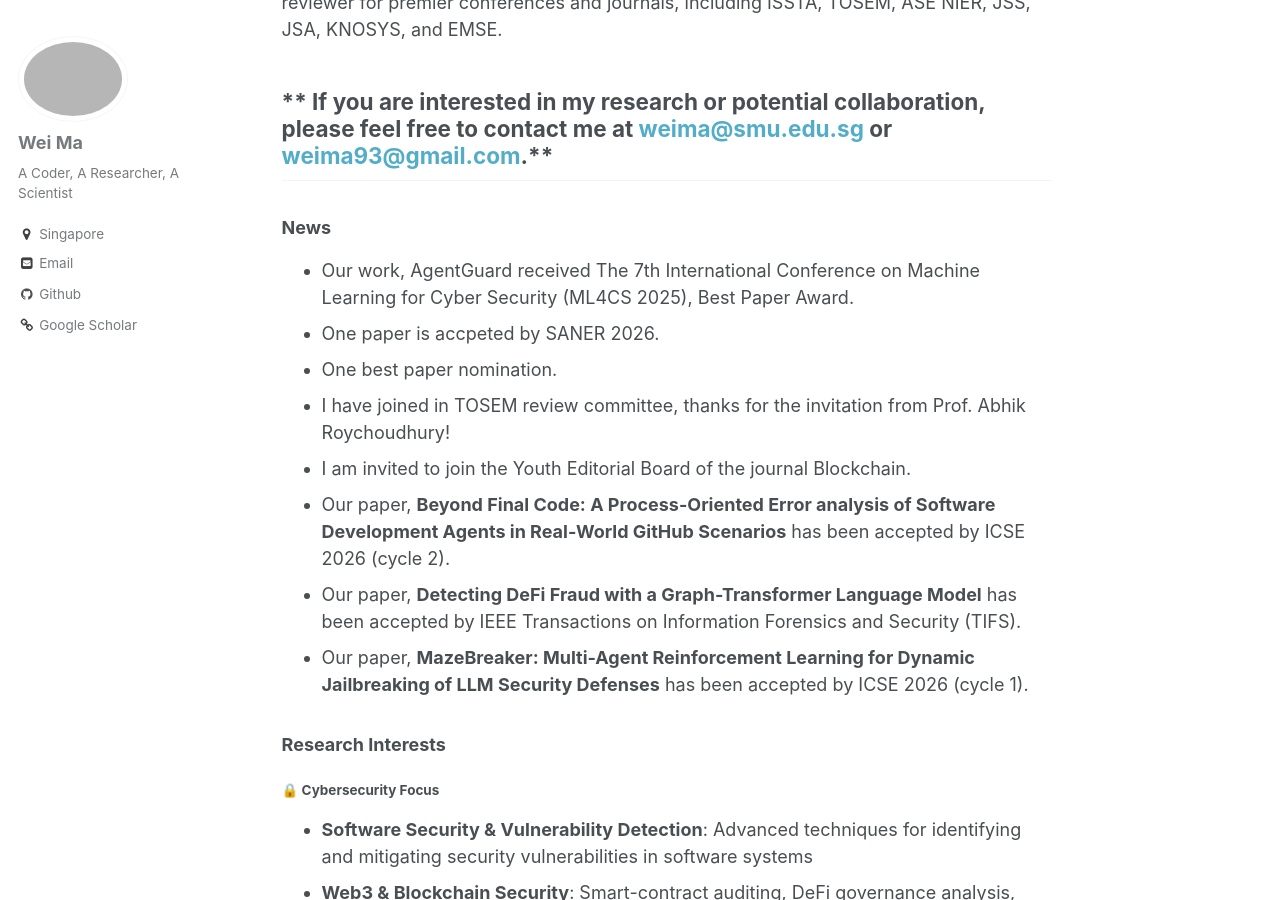
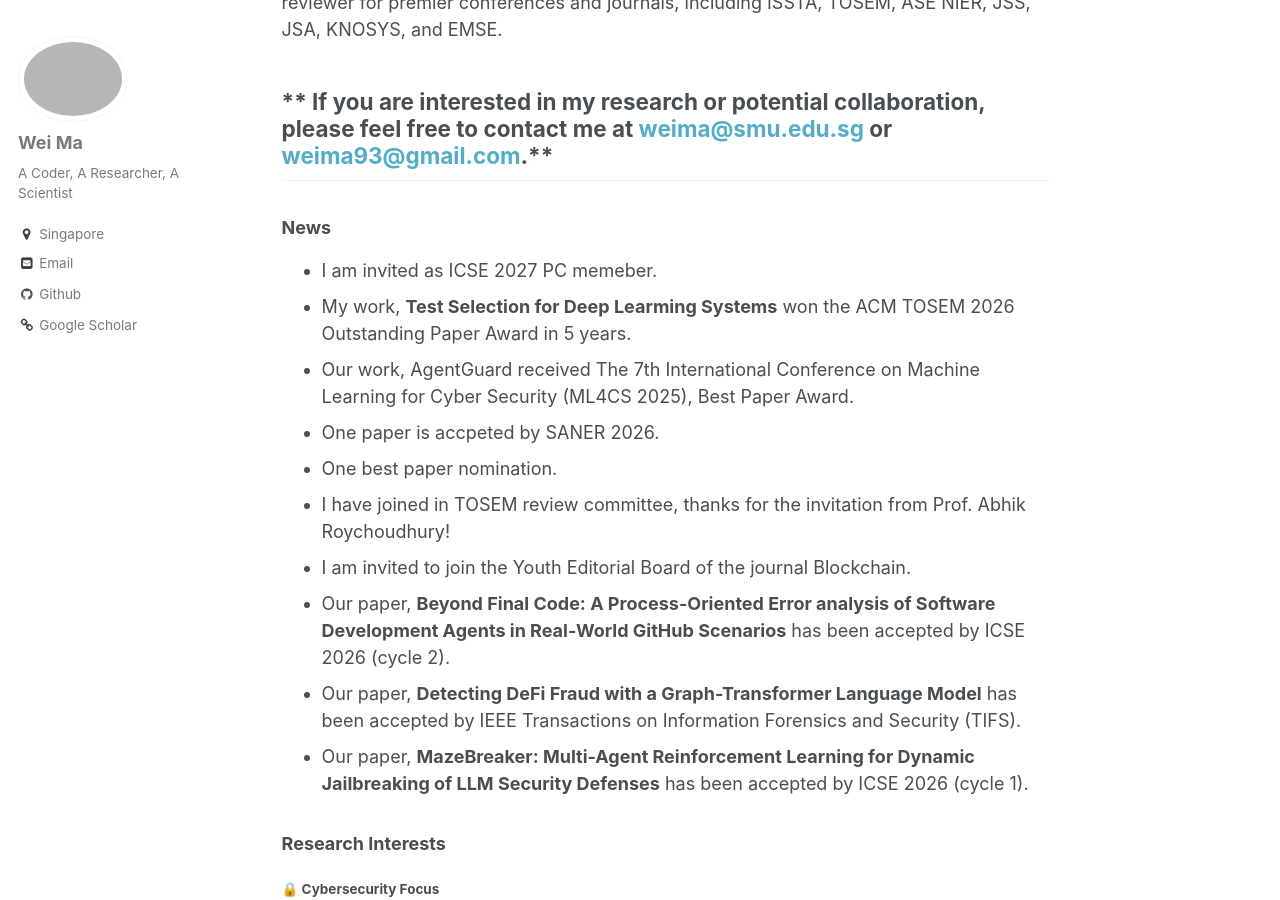
Before and after one commit to Marvinmw/weima, a Jekyll site: the page built from _pages/about.md, in a window 1280 px wide and 900 px high, scrolled down 616 px. Built offline with Jekyll 4.4.1, drawn with Linux system fonts in a browser that asks for light colours.

Commit message:
Update about.md

```diff
--- a/_pages/about.md
+++ b/_pages/about.md
@@ -18,6 +18,8 @@ At SMU, I collaborate with [Prof. Lingxiao Jiang](https://scholar.google.com.sg/
 ## ** If you are interested in my research or potential collaboration, please feel free to contact me at [weima@smu.edu.sg](mailto:weima@smu.edu.sg) or [weima93@gmail.com](mailto:weima93@gmail.com).**
 
 ### News
+- I am invited as ICSE 2027 PC memeber.
+- My work, **Test Selection for Deep Learming Systems** won the ACM TOSEM 2026 Outstanding Paper Award in 5 years.
 - Our work, AgentGuard received The 7th International Conference on Machine Learning for Cyber Security (ML4CS 2025), Best Paper Award.
 - One paper is accpeted by SANER 2026.
 - One best paper nomination.
```
